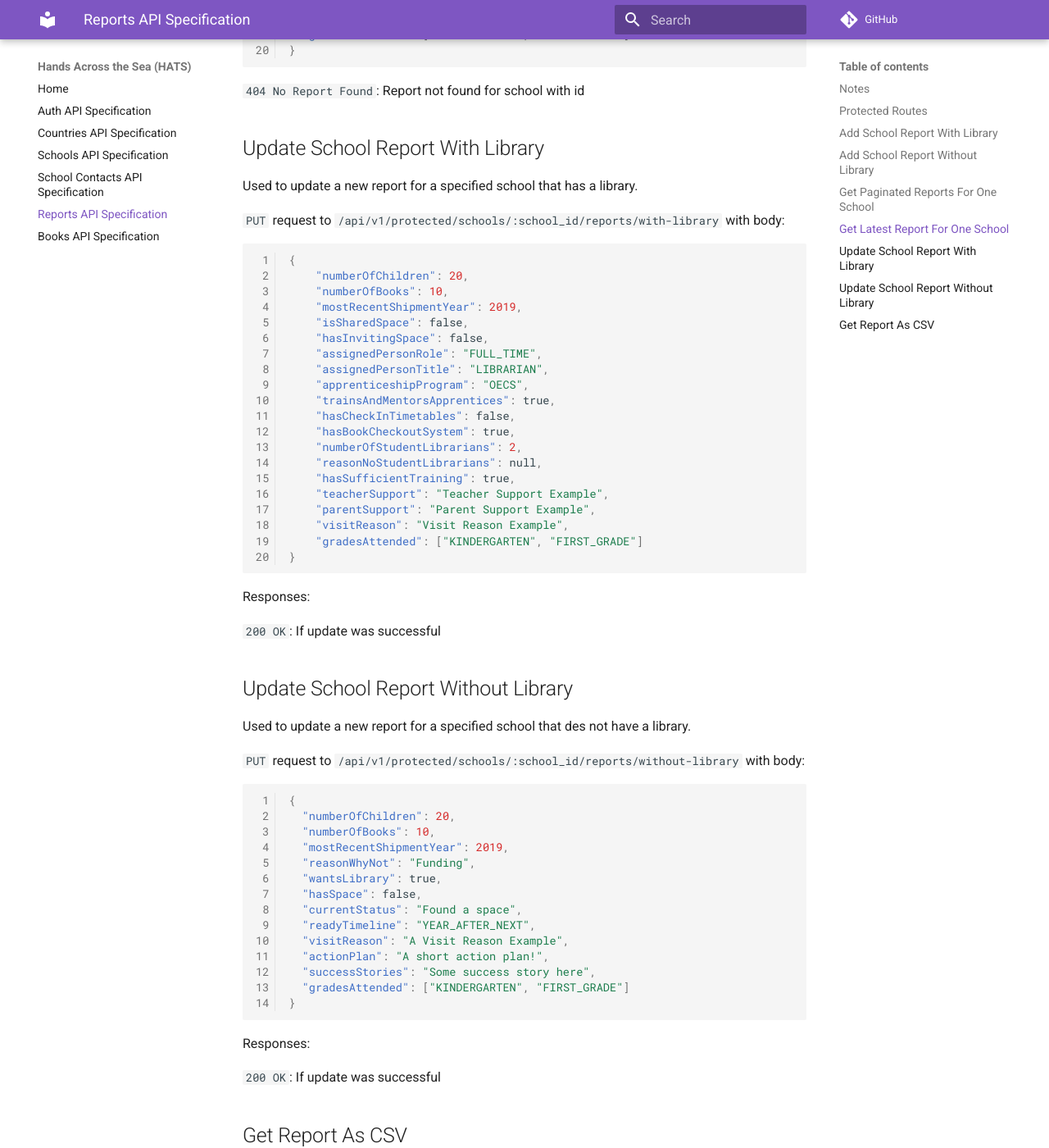
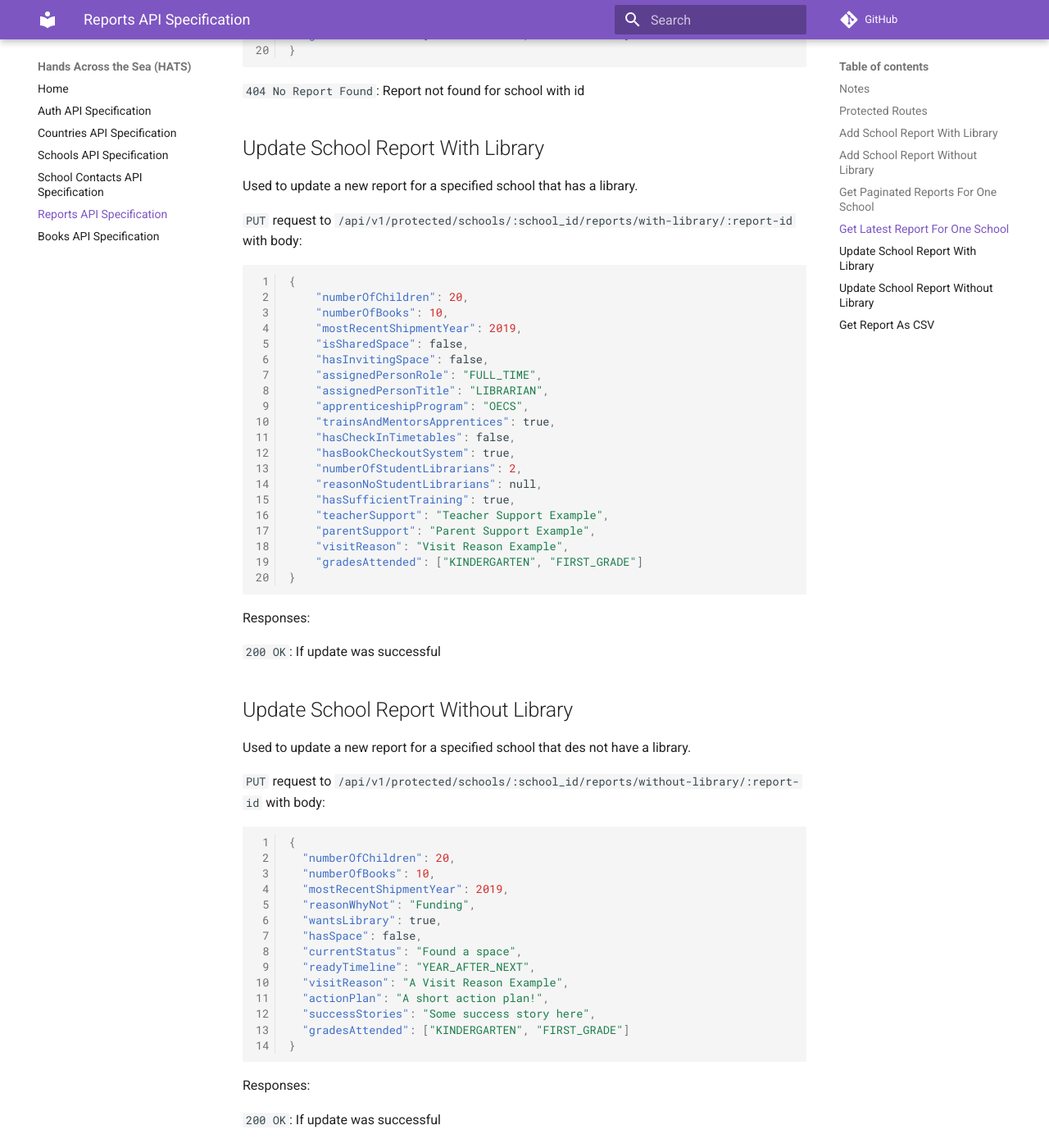
Before and after one commit to Code-4-Community/c4c-dev-docs, an MkDocs documentation site: the page built from docs/hats/api-spec-school-report.md, in a window 1280 px wide and 1400 px high, scrolled down 6952 px. Shown: the whole window at 82% size. Built offline with MkDocs 1.6.1 and Material for MkDocs 9.7.7, drawn with Linux system fonts in a browser that asks for light colours; comment, search, counter and statistics services are not loaded.

Commit message:
Added report id

````diff
--- a/docs/hats/api-spec-school-report.md
+++ b/docs/hats/api-spec-school-report.md
@@ -354,7 +354,7 @@ Responses:
 ## Update School Report With Library
 Used to update a new report for a specified school that has a library.
 
-`PUT` request to `/api/v1/protected/schools/:school_id/reports/with-library` with body:
+`PUT` request to `/api/v1/protected/schools/:school_id/reports/with-library/:report-id` with body:
 ```json
 {
     "numberOfChildren": 20,
@@ -387,7 +387,7 @@ Responses:
 
 Used to update a new report for a specified school that des not have a library.
 
-`PUT` request to `/api/v1/protected/schools/:school_id/reports/without-library` with body:
+`PUT` request to `/api/v1/protected/schools/:school_id/reports/without-library/:report-id` with body:
 
 ```json
 {
````
